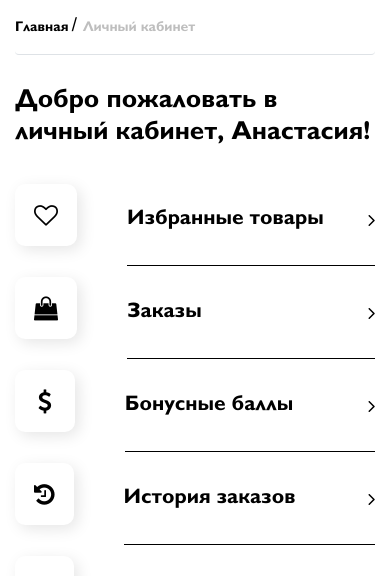
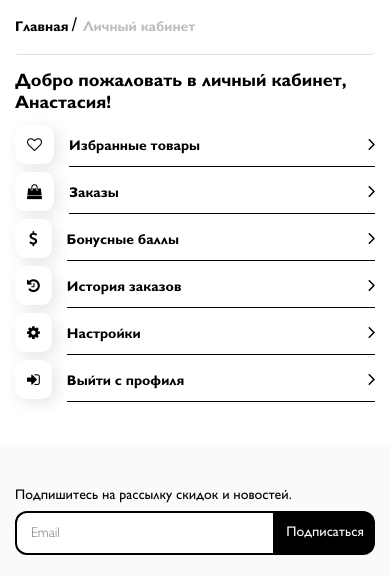
Before and after one commit to Mikhailo-Kandyba/Fashionable-lady, a website: page src/personal-area.html in a window 390 px wide. Shown: the part 62-638 px from the top of the page. Drawn offline with nearby package versions, Linux system fonts and the light colour scheme.

Commit message:
mobile size

```diff
--- a/src/scss/_helpers.scss
+++ b/src/scss/_helpers.scss
@@ -218,6 +218,10 @@
 
 .margin-bottom-30 {
   margin-bottom: 30px;
+
+  @include breakpoint($mobile) {
+    margin-bottom: 16px;
+  }
 }
 
 .margin-bottom-50 {
@@ -256,4 +260,8 @@
 
 .i-md {
   padding: 19px 23px !important;
+
+  @include breakpoint($mobile) {
+    padding: 12px 14px !important;
+  }
 }
--- a/src/scss/_personal-area.scss
+++ b/src/scss/_personal-area.scss
@@ -5,12 +5,22 @@
 .personal-area-wrap {
   margin-bottom: 90px;
 
+  @include breakpoint($mobile) {
+    margin-bottom: 43px;
+  }
+
   h3 {
     font-family: 'GillSans-Bold';
     font-weight: 600;
     font-size: 26px;
     line-height: 32px;
     margin-bottom: 35px;
+
+    @include breakpoint($mobile) {
+      font-size: 18px;
+      line-height: 22px;
+      margin-bottom: 10px;
+    }
   }
 
   .personal-area-navigation {
@@ -18,11 +28,19 @@
     align-items: flex-start;
     max-width: 515px;
 
+    @include breakpoint($tablet) {
+      max-width: 100%;
+    }
+
     li {
       display: flex;
       align-items: baseline;
       margin-bottom: 11px;
       width: 100%;
+
+      @include breakpoint($mobile) {
+        margin-bottom: 5px;
+      }
     }
 
     a {
@@ -34,6 +52,12 @@
       position: relative;
       padding: 20px 15px 33px 0;
       width: 100%;
+
+      @include breakpoint($mobile) {
+        font-size: 14px;
+        line-height: 17px;
+        padding: 11px 9px 12px 0;
+      }
 
       &:before {
         content: "";
@@ -70,6 +94,12 @@
       font-size: 24px;
       box-shadow: 4px 4px 15px rgba(0, 0, 0, 0.1);
       margin-right: 50px;
+
+      @include breakpoint($mobile) {
+        font-size: 15px;
+        padding: 12px;
+        margin-right: 15px;
+      }
     }
   }
 }
```
Also changed, not shown: src/css/styles.css, src/images/dollar.svg (deleted).
